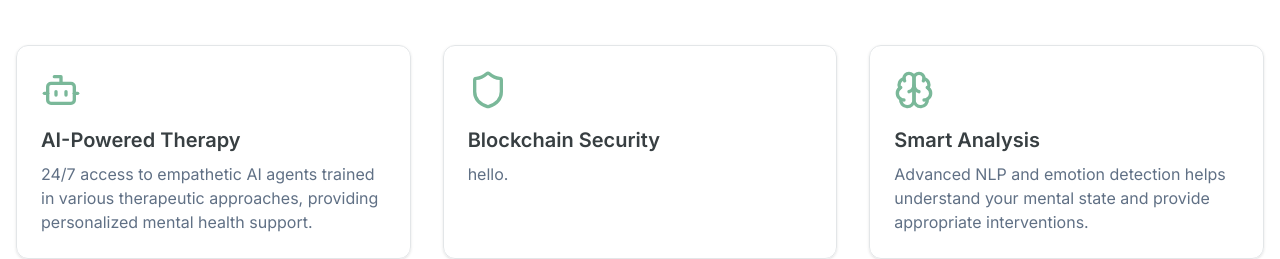
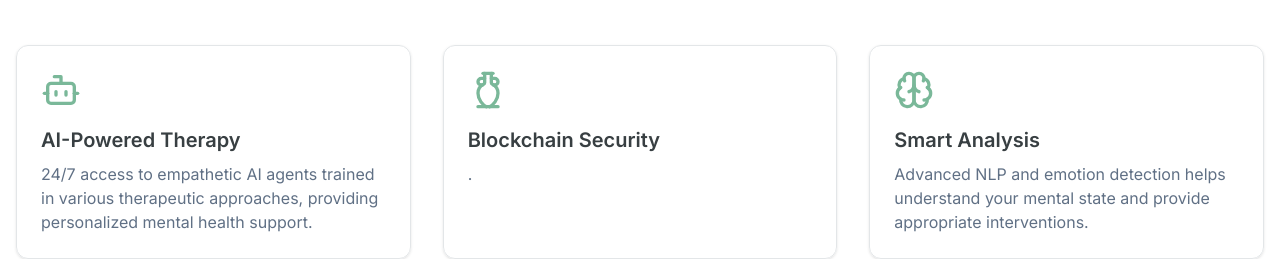
Before and after one commit to vaibhavbudhia/MindEase-FrontEnd, a Next.js app: page /features in a window 1280 px wide. Shown: the part 263-522 px from the top of the page. Built offline with nearby package versions, Linux system fonts and the light colour scheme.

Commit message:
page.tsx

```diff
--- a/app/features/page.tsx
+++ b/app/features/page.tsx
@@ -11,6 +11,7 @@ import {
   LineChart,
   Wifi,
   Heart,
+  Amphora,
 } from "lucide-react";
 
 const features = [
@@ -21,10 +22,10 @@ const features = [
       "24/7 access to empathetic AI agents trained in various therapeutic approaches, providing personalized mental health support.",
   },
   {
-    icon: <Shield className="w-10 h-10 text-primary" />,
+    icon: <Amphora  className="w-10 h-10 text-primary" />,
     title: "Blockchain Security",
     description:
-      "hello.",
+      ".",
   },
   {
     icon: <Brain className="w-10 h-10 text-primary" />,
```
